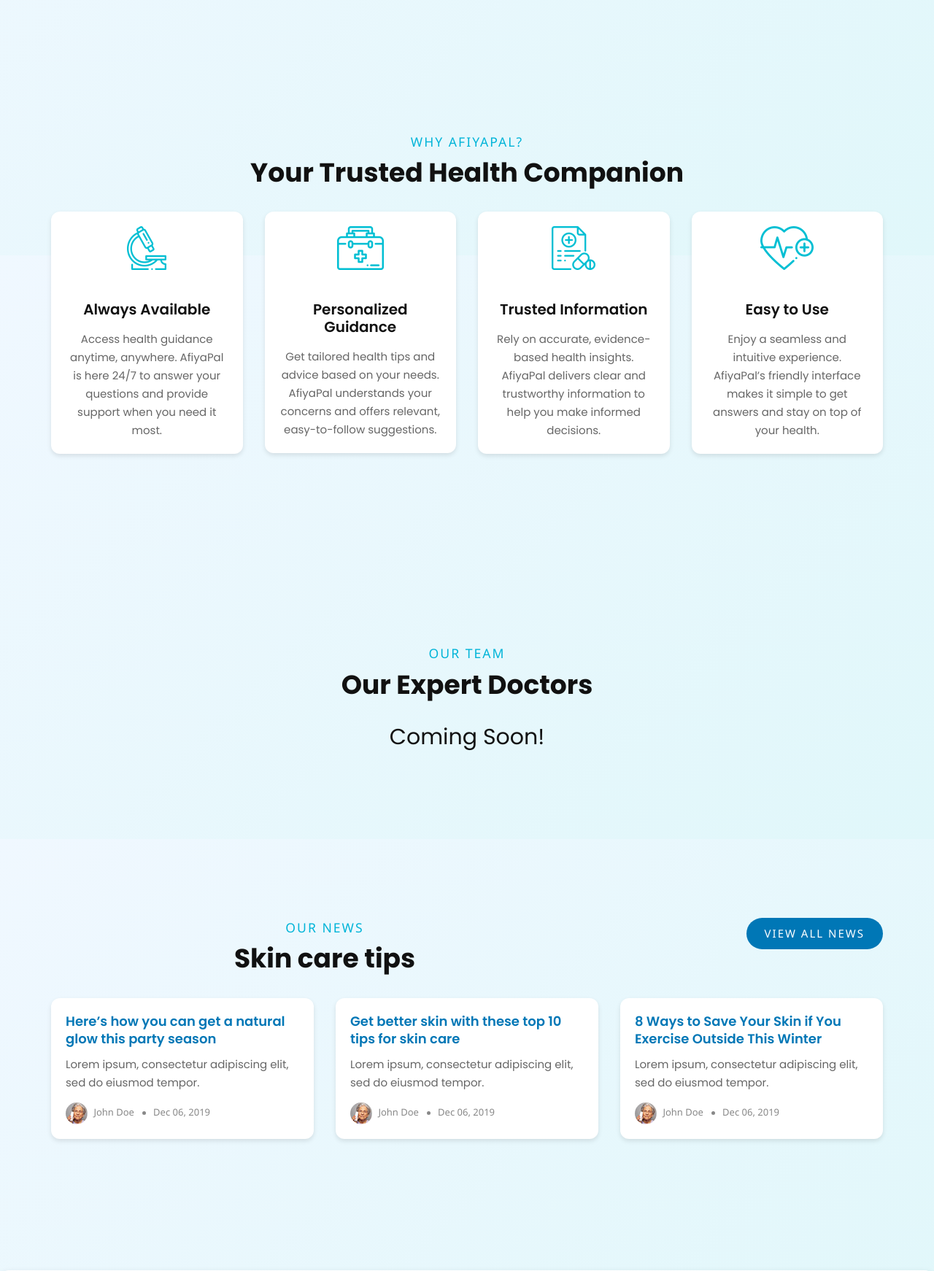
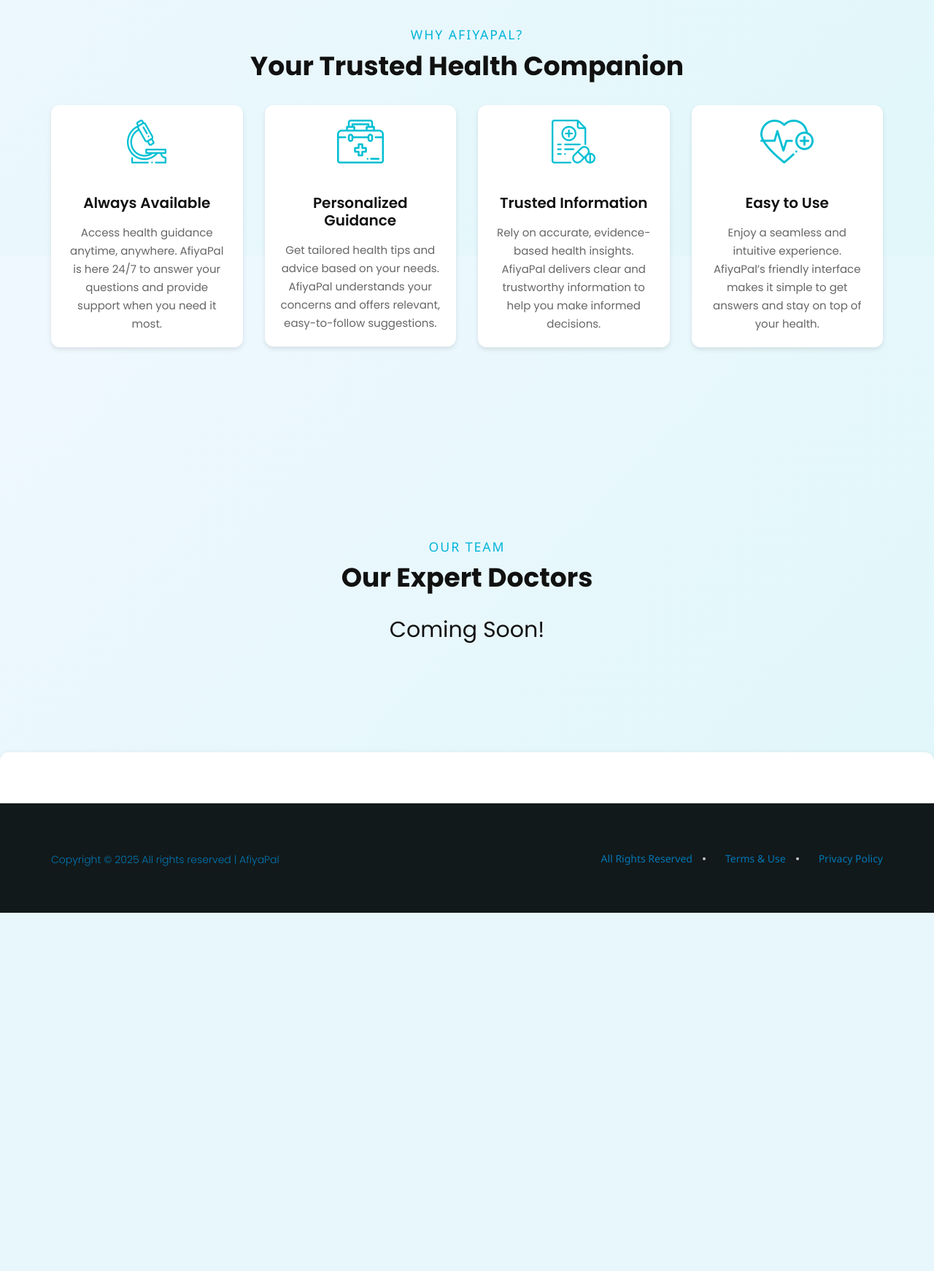
Before and after one commit to AfiyaPal/afiya_web_app, a Django app: page / in a window 1280 px wide. Shown: the part 1250-2992 px from the top of the page at 73% size. After the commit the page ends 2501 px from the top, so only its background shows below. Run offline with Django 4.2, Linux system fonts and the light colour scheme; some libraries are stand-ins or nearby versions.

Commit message:
Text update. Removed lorem text.

```diff
--- a/frontend/templates/frontend/index.html
+++ b/frontend/templates/frontend/index.html
@@ -231,7 +231,7 @@
 <!-- Consultation Section Begin -->
 <section class="consultation">
   <div class="container">
-    <div class="row">
+    <!-- <div class="row">
       <div class="col-lg-4">
         <div class="consultation__form">
           <div class="section-title">
@@ -255,20 +255,24 @@
             <button type="submit" class="site-btn">Book appointment</button>
           </form>
         </div>
-      </div>
-      <div class="col-lg-8">
+      </div> -->
+    <div class="col-lg-12">
       <div class="consultation__text">
         <div class="row">
-            <div class="col-lg-10 col-md-10">
+          <div>
             <div class="consultation__text__item">
               <div class="section-title">
                 <span>Welcome to AfiyaPal</span>
                 <h2>Find Best Doctors With <b>AfiyaPal</b></h2>
               </div>
               <p>
-                  30 Years of experience in Cosmetic Surgery. Lorem ipsum dolor
-                  sit amet, consectetur adipiscing elit, sed do eiusmod tempor
-                  incididunt ut labore et dolore magna aliqua.
+                Get tailored health tips and advice based on your needs. AfiyaPal understands your concerns and offers
+                relevant, easy-to-follow suggestions.
+                <br /><br />
+                AfiyaPal is your trusted health companion, providing personalized guidance and reliable information to
+                help
+                you make informed decisions about your health. With AfiyaPal, you can access health guidance anytime,
+                anywhere, ensuring that you have the support you need when you need it most.
               </p>
             </div>
           </div>
@@ -395,77 +399,5 @@
 </section>
 <!-- Team Section End -->
 
-<!-- Latest News Begin -->
-<section class="latest spad">
-  <div class="container">
-    <div class="row">
-      <div class="col-lg-8 col-md-8 col-sm-6">
-        <div class="section-title">
-          <span>Our News</span>
-          <h2>Skin care tips</h2>
-        </div>
-      </div>
-      <div class="col-lg-4 col-md-4 col-sm-6">
-        <div class="latest__btn">
-          <a href="#" class="primary-btn">View all news</a>
-        </div>
-      </div>
-    </div>
-    <div class="row">
-      <div class="col-lg-4 col-md-6 col-sm-6">
-        <div class="latest__item">
-          <h5>
-            <a href="#">Here’s how you can get a natural glow this party season</a>
-          </h5>
-          <p>
-            Lorem ipsum, consectetur adipiscing elit, sed do eiusmod tempor.
-          </p>
-          <ul>
-            <li>
-              <img src="{% static 'img/blog/blog-author.jpg' %}" alt="" /> John
-              Doe
-            </li>
-            <li>Dec 06, 2019</li>
-          </ul>
-        </div>
-      </div>
-      <div class="col-lg-4 col-md-6 col-sm-6">
-        <div class="latest__item">
-          <h5>
-            <a href="#">Get better skin with these top 10 tips for skin care</a>
-          </h5>
-          <p>
-            Lorem ipsum, consectetur adipiscing elit, sed do eiusmod tempor.
-          </p>
-          <ul>
-            <li>
-              <img src="{% static 'img/blog/blog-author.jpg' %}" alt="" /> John
-              Doe
-            </li>
-            <li>Dec 06, 2019</li>
-          </ul>
-        </div>
-      </div>
-      <div class="col-lg-4 col-md-6 col-sm-6">
-        <div class="latest__item">
-          <h5>
-            <a href="#">8 Ways to Save Your Skin if You Exercise Outside This Winter</a>
-          </h5>
-          <p>
-            Lorem ipsum, consectetur adipiscing elit, sed do eiusmod tempor.
-          </p>
-          <ul>
-            <li>
-              <img src="{% static 'img/blog/blog-author.jpg' %}" alt="" /> John
-              Doe
-            </li>
-            <li>Dec 06, 2019</li>
-          </ul>
-        </div>
-      </div>
-    </div>
-  </div>
-</section>
-<!-- Latest News End -->
 
 {% endblock %}
```
Lines whose indentation alone changed are shown as unchanged.
